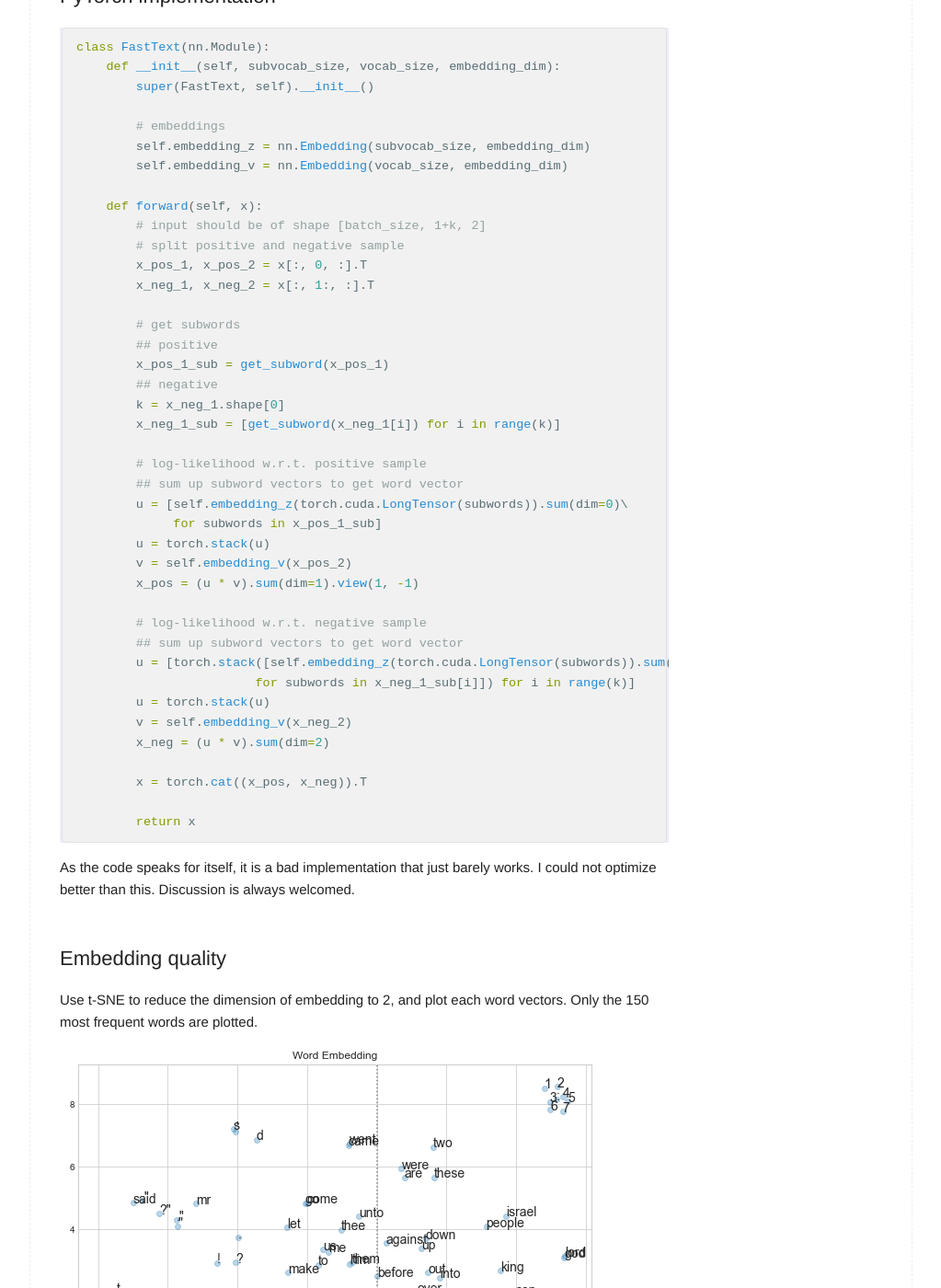
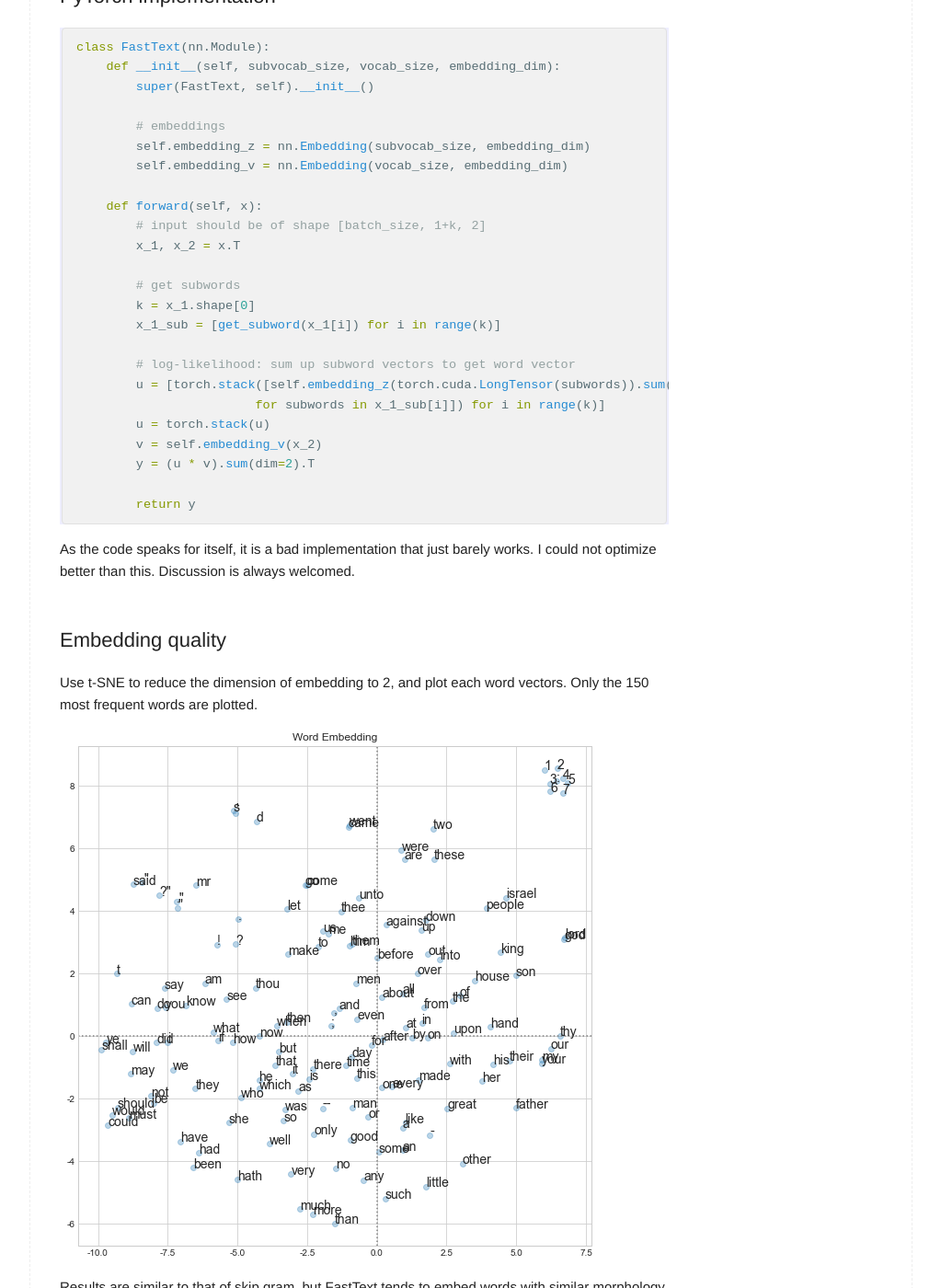
Before and after one commit to naturale0/naturale0.github.io, a Jekyll site: the page built from _posts/2021-02-09-Understanding FastText.md, in a window 1280 px wide and 1400 px high, scrolled down 1281 px. Shown: the whole window at 92% size, without its empty margins (128-1151 px from the left). Built offline with Jekyll 4.4.1, drawn with Linux system fonts in a browser that asks for light colours; formulas are drawn with MathJax 3; comment, search, counter and statistics services are not loaded.

Commit message:
post fasttext

````diff
--- a/_posts/2021-02-09-Understanding FastText.md
+++ b/_posts/2021-02-09-Understanding FastText.md
@@ -54,36 +54,20 @@ class FastText(nn.Module):
 
     def forward(self, x):
         # input should be of shape [batch_size, 1+k, 2]
-        # split positive and negative sample
-        x_pos_1, x_pos_2 = x[:, 0, :].T
-        x_neg_1, x_neg_2 = x[:, 1:, :].T
+        x_1, x_2 = x.T
 
         # get subwords
-        ## positive
-        x_pos_1_sub = get_subword(x_pos_1)
-        ## negative
-        k = x_neg_1.shape[0]
-        x_neg_1_sub = [get_subword(x_neg_1[i]) for i in range(k)]
+        k = x_1.shape[0]
+        x_1_sub = [get_subword(x_1[i]) for i in range(k)]
 
-        # log-likelihood w.r.t. positive sample
-        ## sum up subword vectors to get word vector
-        u = [self.embedding_z(torch.cuda.LongTensor(subwords)).sum(dim=0)\
-             for subwords in x_pos_1_sub]
+        # log-likelihood: sum up subword vectors to get word vector
+        u = [torch.stack([self.embedding_z(torch.cuda.LongTensor(subwords)).sum(dim=0)\
+                        for subwords in x_1_sub[i]]) for i in range(k)]
         u = torch.stack(u)
-        v = self.embedding_v(x_pos_2)
-        x_pos = (u * v).sum(dim=1).view(1, -1)
+        v = self.embedding_v(x_2)
+        y = (u * v).sum(dim=2).T
 
-        # log-likelihood w.r.t. negative sample
-        ## sum up subword vectors to get word vector
-        u = [torch.stack([self.embedding_z(torch.cuda.LongTensor(subwords)).sum(dim=0)\
-                        for subwords in x_neg_1_sub[i]]) for i in range(k)]
-        u = torch.stack(u)
-        v = self.embedding_v(x_neg_2)
-        x_neg = (u * v).sum(dim=2)
-
-        x = torch.cat((x_pos, x_neg)).T
-
-        return x
+        return y
 ```
 
 As the code speaks for itself, it is a bad implementation that just barely works. I could not optimize better than this. Discussion is always welcomed.
````
